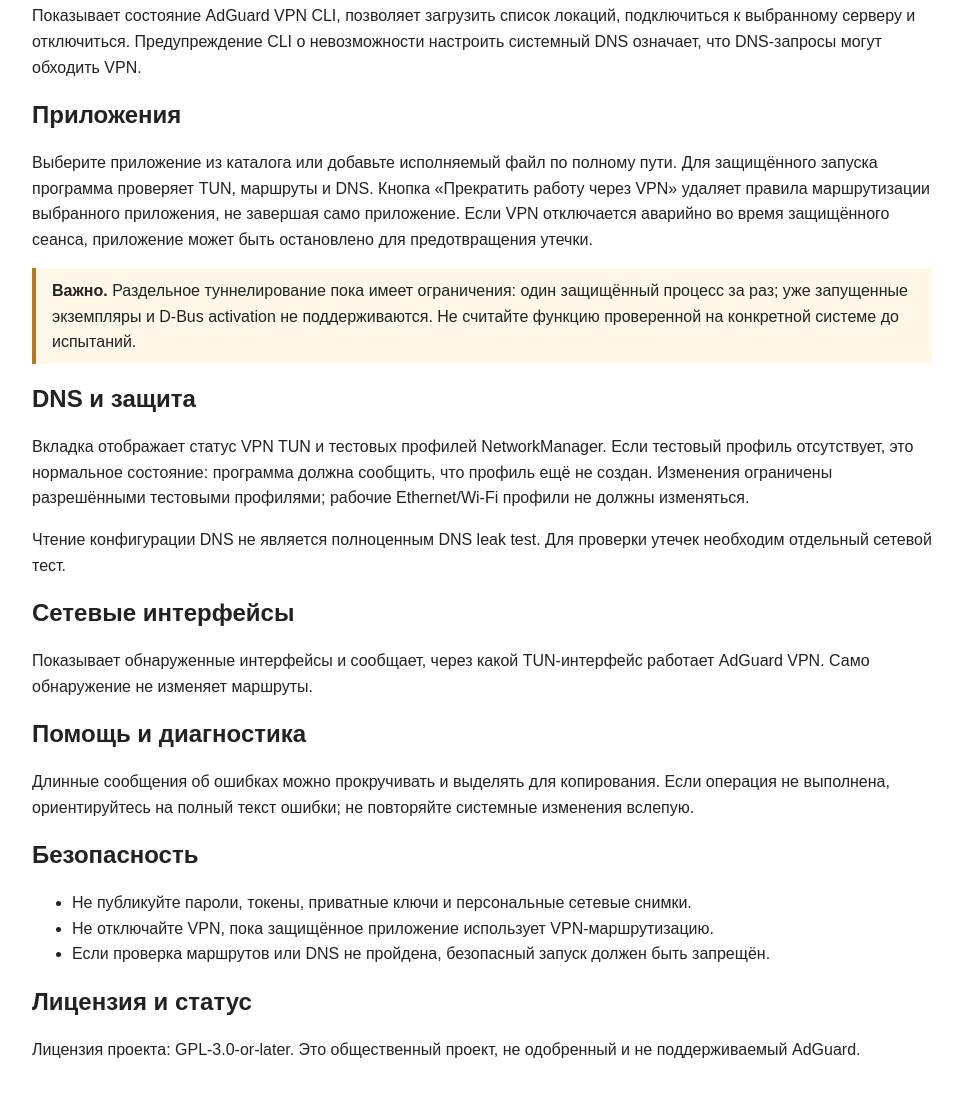
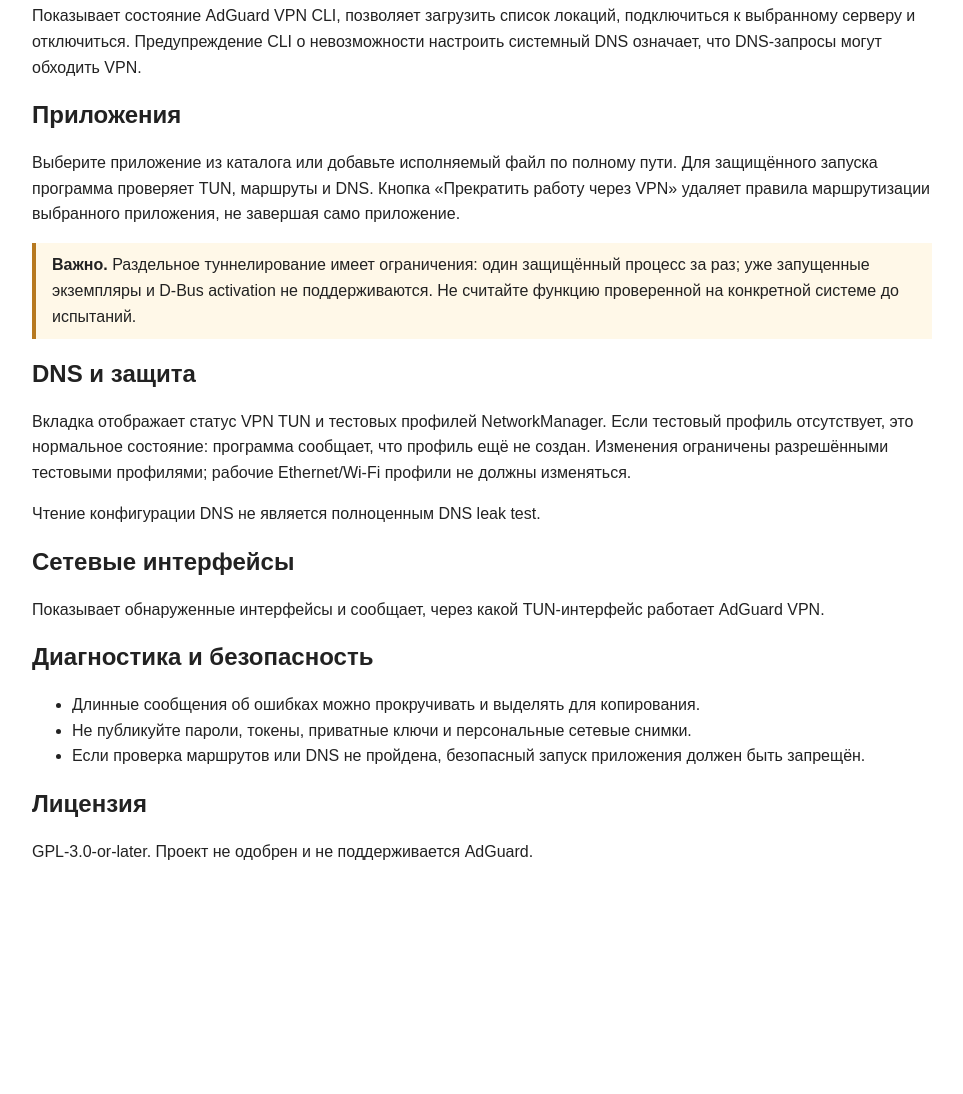
Before and after one commit to 1919013/adguard-vpn-desktop, a plain HTML site: page docs/help.html in a window 1280 px wide. Shown: the part 211-1305 px from the top of the page, without its empty margins (158-1121 px from the left). After the commit the page ends 1107 px from the top, so only its background shows below. Drawn offline with Linux system fonts and the light colour scheme.

```diff
--- a/docs/help.html
+++ b/docs/help.html
@@ -1,37 +1,12 @@
 <!doctype html>
-<html lang="ru">
-<head>
-<meta charset="utf-8">
-<meta name="viewport" content="width=device-width, initial-scale=1">
-<title>ADGuard VPN Desktop — Помощь</title>
-<style>
-body{font:16px/1.6 sans-serif;max-width:900px;margin:2rem auto;padding:0 1rem;color:#222}
-h1,h2{line-height:1.25} code{background:#f2f2f2;padding:.1rem .3rem}
-.warning{border-left:4px solid #b7791f;padding:.6rem 1rem;background:#fff8e8}
-</style>
-</head>
-<body>
+<html lang="ru"><head><meta charset="utf-8"><meta name="viewport" content="width=device-width, initial-scale=1"><title>ADGuard VPN Desktop — Помощь</title>
+<style>body{font:16px/1.6 sans-serif;max-width:900px;margin:2rem auto;padding:0 1rem;color:#222}h1,h2{line-height:1.25}.warning{border-left:4px solid #b7791f;padding:.6rem 1rem;background:#fff8e8}</style></head><body>
 <h1>ADGuard VPN Desktop — справка</h1>
 <p><strong>ADGuard VPN Desktop</strong> — сторонняя графическая оболочка для AdGuard VPN CLI в Linux. Это не официальное настольное приложение AdGuard; проект не связан с AdGuard.</p>
-<h2>Подключение</h2>
-<p>Показывает состояние AdGuard VPN CLI, позволяет загрузить список локаций, подключиться к выбранному серверу и отключиться. Предупреждение CLI о невозможности настроить системный DNS означает, что DNS-запросы могут обходить VPN.</p>
-<h2>Приложения</h2>
-<p>Выберите приложение из каталога или добавьте исполняемый файл по полному пути. Для защищённого запуска программа проверяет TUN, маршруты и DNS. Кнопка «Прекратить работу через VPN» удаляет правила маршрутизации выбранного приложения, не завершая само приложение. Если VPN отключается аварийно во время защищённого сеанса, приложение может быть остановлено для предотвращения утечки.</p>
-<div class="warning"><strong>Важно.</strong> Раздельное туннелирование пока имеет ограничения: один защищённый процесс за раз; уже запущенные экземпляры и D-Bus activation не поддерживаются. Не считайте функцию проверенной на конкретной системе до испытаний.</div>
-<h2>DNS и защита</h2>
-<p>Вкладка отображает статус VPN TUN и тестовых профилей NetworkManager. Если тестовый профиль отсутствует, это нормальное состояние: программа должна сообщить, что профиль ещё не создан. Изменения ограничены разрешёнными тестовыми профилями; рабочие Ethernet/Wi‑Fi профили не должны изменяться.</p>
-<p>Чтение конфигурации DNS не является полноценным DNS leak test. Для проверки утечек необходим отдельный сетевой тест.</p>
-<h2>Сетевые интерфейсы</h2>
-<p>Показывает обнаруженные интерфейсы и сообщает, через какой TUN-интерфейс работает AdGuard VPN. Само обнаружение не изменяет маршруты.</p>
-<h2>Помощь и диагностика</h2>
-<p>Длинные сообщения об ошибках можно прокручивать и выделять для копирования. Если операция не выполнена, ориентируйтесь на полный текст ошибки; не повторяйте системные изменения вслепую.</p>
-<h2>Безопасность</h2>
-<ul>
-<li>Не публикуйте пароли, токены, приватные ключи и персональные сетевые снимки.</li>
-<li>Не отключайте VPN, пока защищённое приложение использует VPN-маршрутизацию.</li>
-<li>Если проверка маршрутов или DNS не пройдена, безопасный запуск должен быть запрещён.</li>
-</ul>
-<h2>Лицензия и статус</h2>
-<p>Лицензия проекта: GPL-3.0-or-later. Это общественный проект, не одобренный и не поддерживаемый AdGuard.</p>
-</body>
-</html>
+<h2>Подключение</h2><p>Показывает состояние AdGuard VPN CLI, позволяет загрузить список локаций, подключиться к выбранному серверу и отключиться. Предупреждение CLI о невозможности настроить системный DNS означает, что DNS-запросы могут обходить VPN.</p>
+<h2>Приложения</h2><p>Выберите приложение из каталога или добавьте исполняемый файл по полному пути. Для защищённого запуска программа проверяет TUN, маршруты и DNS. Кнопка «Прекратить работу через VPN» удаляет правила маршрутизации выбранного приложения, не завершая само приложение.</p>
+<div class="warning"><strong>Важно.</strong> Раздельное туннелирование имеет ограничения: один защищённый процесс за раз; уже запущенные экземпляры и D-Bus activation не поддерживаются. Не считайте функцию проверенной на конкретной системе до испытаний.</div>
+<h2>DNS и защита</h2><p>Вкладка отображает статус VPN TUN и тестовых профилей NetworkManager. Если тестовый профиль отсутствует, это нормальное состояние: программа сообщает, что профиль ещё не создан. Изменения ограничены разрешёнными тестовыми профилями; рабочие Ethernet/Wi‑Fi профили не должны изменяться.</p><p>Чтение конфигурации DNS не является полноценным DNS leak test.</p>
+<h2>Сетевые интерфейсы</h2><p>Показывает обнаруженные интерфейсы и сообщает, через какой TUN-интерфейс работает AdGuard VPN.</p>
+<h2>Диагностика и безопасность</h2><ul><li>Длинные сообщения об ошибках можно прокручивать и выделять для копирования.</li><li>Не публикуйте пароли, токены, приватные ключи и персональные сетевые снимки.</li><li>Если проверка маршрутов или DNS не пройдена, безопасный запуск приложения должен быть запрещён.</li></ul>
+<h2>Лицензия</h2><p>GPL-3.0-or-later. Проект не одобрен и не поддерживается AdGuard.</p></body></html>
```
